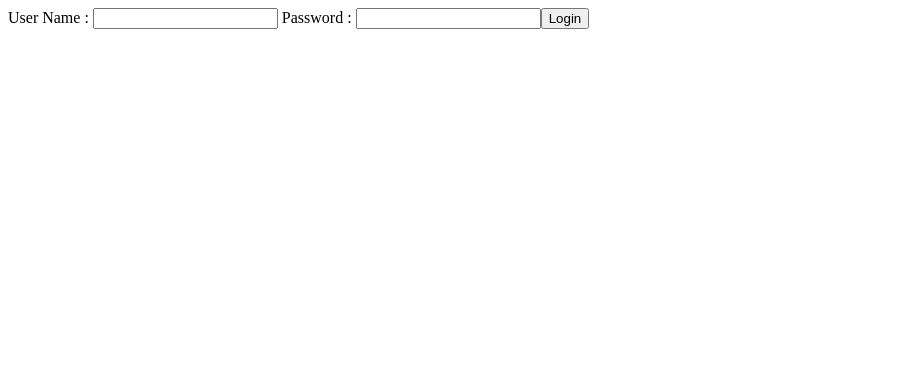
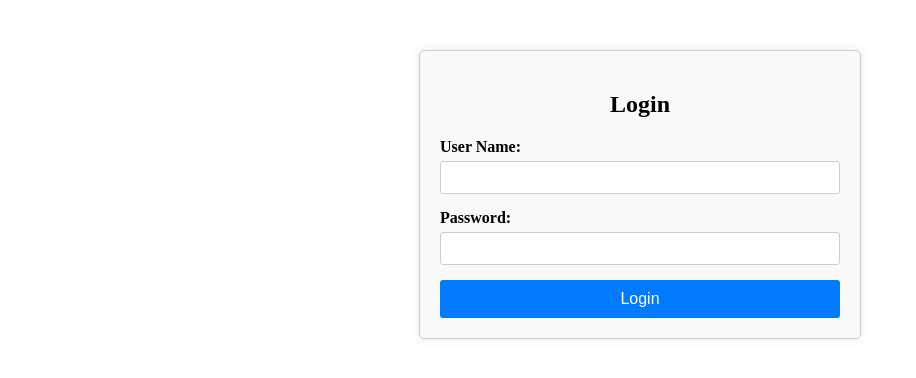
Before and after one commit to aarunprasad92/todo-ui-angular, an Angular app: page / in a window 1280 px wide. Shown: the top 378 px of the page, without its empty margins (0-916 px from the left). Built offline with nearby package versions, Linux system fonts and the light colour scheme.

Commit message:
Add style to login page

```diff
--- a/src/app/login/login.component.css
+++ b/src/app/login/login.component.css
@@ -0,0 +1,53 @@
+.login-container {
+    max-width: 400px;
+    margin: 50px auto;
+    padding: 20px;
+    border: 1px solid #ccc;
+    border-radius: 5px;
+    box-shadow: 0 0 10px rgba(0, 0, 0, 0.1);
+    background-color: #f9f9f9;
+  }
+
+  .login-container h2 {
+    text-align: center;
+    margin-bottom: 20px;
+  }
+
+  .form-group {
+    margin-bottom: 15px;
+  }
+
+  .form-group label {
+    display: block;
+    margin-bottom: 5px;
+    font-weight: bold;
+  }
+
+  .form-group input {
+    width: 100%;
+    padding: 8px;
+    box-sizing: border-box;
+    border: 1px solid #ccc;
+    border-radius: 3px;
+  }
+
+  button {
+    width: 100%;
+    padding: 10px;
+    background-color: #007bff;
+    color: white;
+    border: none;
+    border-radius: 3px;
+    cursor: pointer;
+    font-size: 16px;
+  }
+
+  button:hover {
+    background-color: #0056b3;
+  }
+
+  .error-message {
+    color: red;
+    margin-top: 10px;
+    text-align: center;
+  }
--- a/src/app/login/login.component.html
+++ b/src/app/login/login.component.html
@@ -1,5 +1,14 @@
-User Name : <input type="text" name="userName" [(ngModel)]="userName" />
-Password : <input type="password" name="password" [(ngModel)]="password" />
-<button (click)="onLogin()">Login</button>
-<!-- Error message -->
-<div *ngIf="errorMessage" style="color: red;">{{ errorMessage }}</div>
+<div class="login-container">
+    <h2>Login</h2>
+    <div class="form-group">
+      <label for="userName">User Name:</label>
+      <input type="text" id="userName" name="userName" [(ngModel)]="userName" />
+    </div>
+    <div class="form-group">
+      <label for="password">Password:</label>
+      <input type="password" id="password" name="password" [(ngModel)]="password" />
+    </div>
+    <button (click)="onLogin()">Login</button>
+    <!-- Error message -->
+    <div *ngIf="errorMessage" class="error-message">{{ errorMessage }}</div>
+  </div>
```
